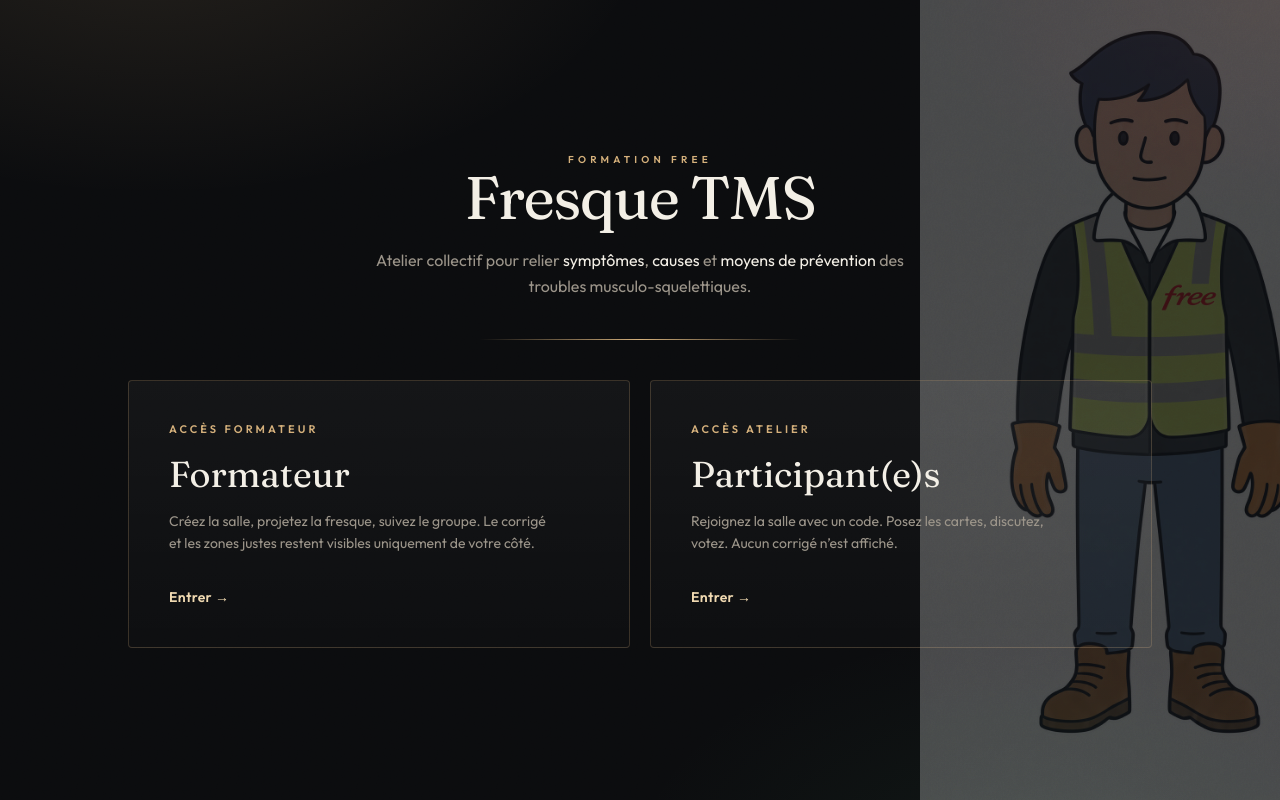
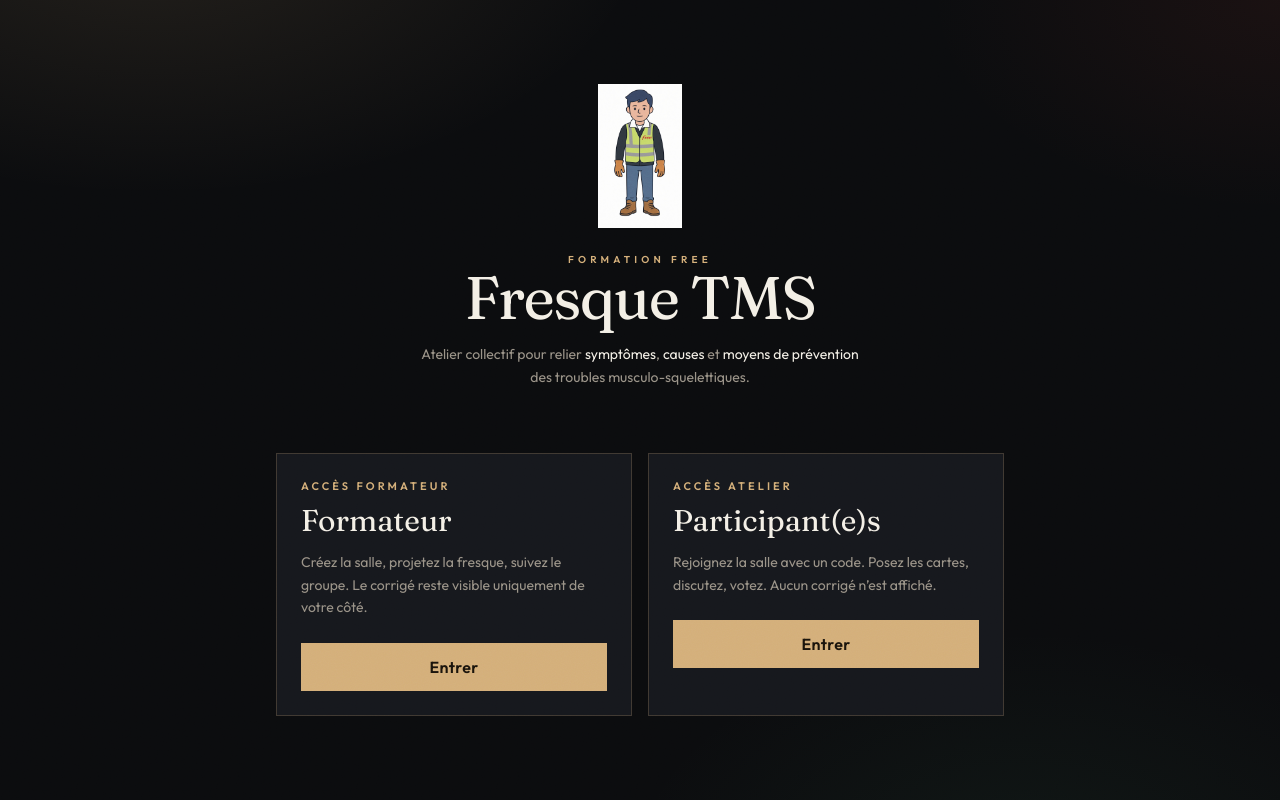
Before and after one commit to jok3rgaming33-stack/Fresque-TMS, a Next.js app: page / in a window 1280 px wide. Built offline with nearby package versions, Linux system fonts and the light colour scheme.

Commit message:
Accueil et fresque au meme style charcoal / or que le reste

```diff
--- a/src/app/fresque/page.tsx
+++ b/src/app/fresque/page.tsx
@@ -24,15 +24,18 @@
   }, [code]);
 
   return (
-    <div className="min-h-screen p-4 md:p-8">
-      <header className="mb-6 flex flex-wrap items-center justify-between gap-3">
-        <Link href="/" className="font-semibold">
+    <div className="mx-auto min-h-dvh max-w-6xl px-5 py-8">
+      <header className="mb-8">
+        <Link href="/" className="text-sm text-[var(--muted)]">
           ← Accueil
         </Link>
-        <h1 className="rounded-full bg-gradient-to-r from-[#C0392B] via-zinc-600 to-[#3D9A5F] px-5 py-2 font-bold">Fresque TMS</h1>
-        <Link href={code ? `/atelier/salle?code=${code}` : "/atelier?solo=1"} className="rounded-full bg-white/10 px-4 py-2 text-sm">
-          Revoir les étapes
-        </Link>
+        <p className="mt-6 text-[11px] uppercase tracking-[0.3em] text-[var(--gold)]">Fresque collective</p>
+        <h1 className="mt-2 font-serif text-4xl">Fresque TMS</h1>
+        {code ? (
+          <Link href={`/atelier/salle?code=${code}`} className="mt-4 inline-flex min-h-11 items-center border border-[var(--line)] px-4 text-sm">
+            Revoir les étapes
+          </Link>
+        ) : null}
       </header>
       <FresqueCanvas placements={placements} />
     </div>
--- a/src/app/globals.css
+++ b/src/app/globals.css
@@ -365,16 +365,3 @@
     font-size: 0.95rem;
   }
 }
-
-.access-card {
-  position: relative;
-  overflow: hidden;
-  border: 1px solid var(--line);
-  background: linear-gradient(180deg, rgba(255, 255, 255, 0.04), rgba(255, 255, 255, 0.01));
-  transition: transform 0.35s ease, border-color 0.35s ease, box-shadow 0.35s ease;
-}
-.access-card:hover {
-  transform: translateY(-4px);
-  border-color: rgb(212 175 122 / 0.55);
-  box-shadow: 0 24px 60px rgb(0 0 0 / 0.35);
-}
--- a/src/app/page.tsx
+++ b/src/app/page.tsx
@@ -6,44 +6,39 @@
 
 export default function HomePage() {
   return (
-    <div className="relative flex min-h-dvh flex-col items-center justify-center overflow-x-hidden px-4 py-10">
-      <div className="pointer-events-none absolute inset-y-0 right-[-8%] hidden w-[42%] opacity-25 lg:block">
+    <div className="mx-auto flex min-h-dvh max-w-3xl flex-col justify-center px-5 py-12">
       {/* eslint-disable-next-line @next/next/no-img-element */}
-        <img src="/perso.jpg" alt="" className="h-full w-full object-contain object-right" />
-      </div>
-
-      <div className="relative z-10 w-full max-w-5xl">
+      <img src="/perso.jpg" alt="" className="mx-auto mb-6 h-28 w-auto object-contain sm:h-36" />
       <Brand />
-        <p className="mx-auto mt-5 max-w-xl text-center text-base leading-relaxed text-[var(--muted)]">
+      <p className="mx-auto mt-4 max-w-md text-center text-sm leading-relaxed text-[var(--muted)]">
         Atelier collectif pour relier <span className="text-[var(--text)]">symptômes</span>,{" "}
         <span className="text-[var(--text)]">causes</span> et{" "}
         <span className="text-[var(--text)]">moyens de prévention</span> des troubles musculo-squelettiques.
       </p>
-        <div className="gold-line mx-auto my-10 max-w-xs" />
+      <div className="gold-line mx-auto my-8 max-w-xs" />
 
-        <div className="grid gap-5 md:grid-cols-2">
-          <Link href="/formateur" className="access-card group rounded-sm p-8 md:p-10">
+      <div className="grid gap-4 md:grid-cols-2">
+        <Link href="/formateur" className="border border-[var(--line)] bg-[var(--panel)] p-5 sm:p-6">
           <p className="text-[11px] font-semibold uppercase tracking-[0.28em] text-[var(--gold)]">Accès formateur</p>
-            <h2 className="mt-4 font-serif text-4xl">Formateur</h2>
-            <p className="mt-4 max-w-sm text-sm leading-relaxed text-[var(--muted)]">
-              Créez la salle, projetez la fresque, suivez le groupe. Le corrigé et les zones justes restent visibles uniquement de votre côté.
+          <h2 className="mt-2 font-serif text-3xl">Formateur</h2>
+          <p className="mt-3 text-sm leading-relaxed text-[var(--muted)]">
+            Créez la salle, projetez la fresque, suivez le groupe. Le corrigé reste visible uniquement de votre côté.
           </p>
-            <p className="mt-8 text-sm font-semibold tracking-wide text-[var(--gold-2)] group-hover:underline">
-              Entrer →
-            </p>
+          <span className="mt-6 flex min-h-12 items-center justify-center bg-[var(--gold)] font-semibold tracking-wide text-[#1a140c]">
+            Entrer
+          </span>
         </Link>
 
-          <Link href="/participants" onClick={() => setAppRole("participant")} className="access-card group rounded-sm p-8 md:p-10">
+        <Link href="/participants" onClick={() => setAppRole("participant")} className="border border-[var(--line)] bg-[var(--panel)] p-5 sm:p-6">
           <p className="text-[11px] font-semibold uppercase tracking-[0.28em] text-[var(--gold)]">Accès atelier</p>
-            <h2 className="mt-4 font-serif text-4xl">Participant(e)s</h2>
-            <p className="mt-4 max-w-sm text-sm leading-relaxed text-[var(--muted)]">
+          <h2 className="mt-2 font-serif text-3xl">Participant(e)s</h2>
+          <p className="mt-3 text-sm leading-relaxed text-[var(--muted)]">
             Rejoignez la salle avec un code. Posez les cartes, discutez, votez. Aucun corrigé n’est affiché.
           </p>
-            <p className="mt-8 text-sm font-semibold tracking-wide text-[var(--gold-2)] group-hover:underline">
-              Entrer →
-            </p>
+          <span className="mt-6 flex min-h-12 items-center justify-center bg-[var(--gold)] font-semibold tracking-wide text-[#1a140c]">
+            Entrer
+          </span>
         </Link>
-        </div>
       </div>
     </div>
   );
--- a/src/components/FresqueCanvas.tsx
+++ b/src/components/FresqueCanvas.tsx
@@ -51,14 +51,14 @@
       <BodyMap selected={null} placements={placements} onZone={() => undefined} onPin={(id) => setOpen(CARDS.find((c) => c.id === id) ?? null)} />
       {col(prev, "prevention")}
       {open ? (
-        <aside className="lg:col-span-3 rounded-3xl bg-[var(--panel)] p-5">
-          <p className="text-xs uppercase text-[var(--muted)]">{open.family}</p>
-          <h3 className="text-xl font-bold">{open.title}</h3>
-          <p className="mt-2">{open.description}</p>
+        <aside className="border border-[var(--line)] bg-[var(--panel)] p-5 lg:col-span-3">
+          <p className="text-[11px] uppercase tracking-[0.22em] text-[var(--gold)]">{open.family}</p>
+          <h3 className="mt-1 font-serif text-2xl">{open.title}</h3>
+          <p className="mt-2 text-sm leading-relaxed">{open.description}</p>
           <p className="mt-2 text-xs text-[var(--muted)]">{links.filter((l) => l.from === open.id || l.to === open.id).length} lien(s) sur la fresque</p>
           <button
             type="button"
-            className="mt-3 min-h-11 rounded-full bg-[var(--green)] px-4 font-bold text-[#0f1a12]"
+            className="mt-4 min-h-11 bg-[var(--gold)] px-4 font-semibold text-[#1a140c]"
             onClick={() => setUnderstood((xs) => (xs.includes(open.id) ? xs : [...xs, open.id]))}
           >
             {understood.includes(open.id) ? "Compris" : "Marquer comme compris"}
```
Lines whose indentation alone changed are shown as unchanged.
